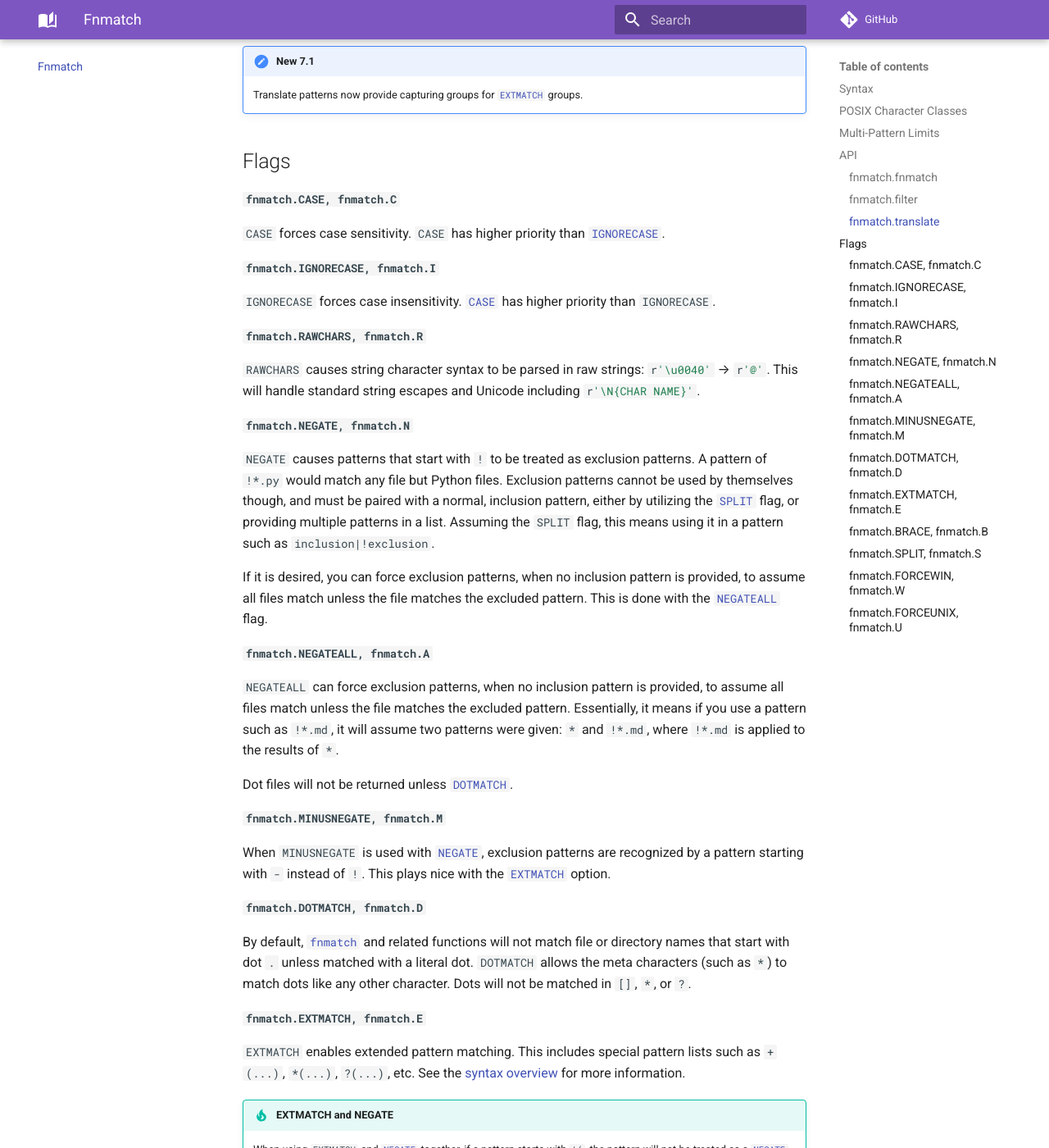
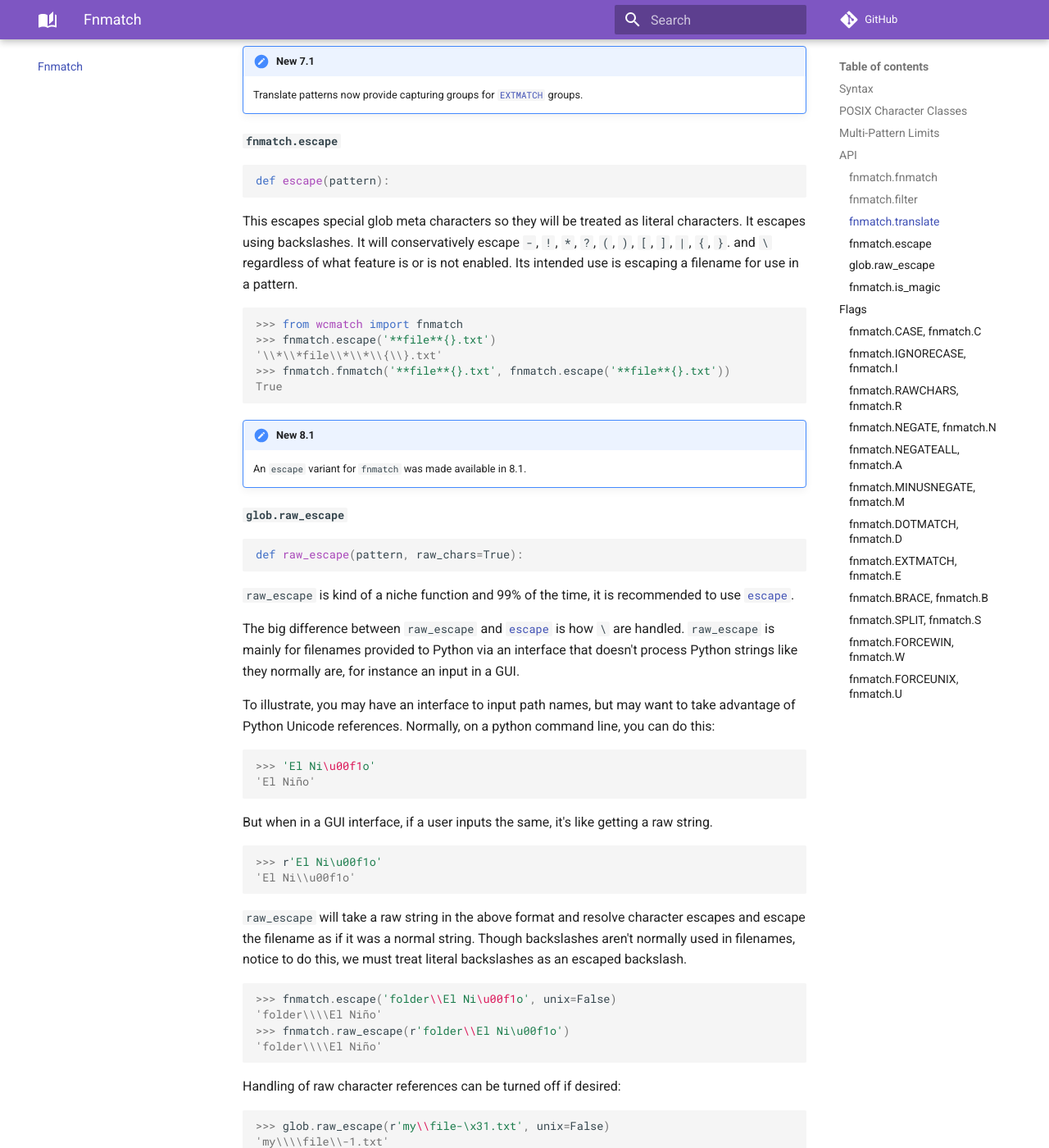
Before and after one commit to facelessuser/wcmatch, an MkDocs documentation site: the page built from docs/src/markdown/fnmatch.md, in a window 1280 px wide and 1400 px high, scrolled down 5212 px. Shown: the whole window at 82% size. Built offline with MkDocs 1.6.1 and Material for MkDocs 9.7.7, drawn with Linux system fonts in a browser that asks for light colours; comment, search, counter and statistics services are not loaded; some of the changed text lies outside the part shown.

Commit message:
Add function to check if a pattern is magic or not (#156)

````diff
--- a/docs/src/dictionary/en-custom.txt
+++ b/docs/src/dictionary/en-custom.txt
@@ -37,6 +37,7 @@
 deMorgan
 deduping
 deprecations
+dev
 falsy
 filename
 filenames
--- a/docs/src/markdown/fnmatch.md
+++ b/docs/src/markdown/fnmatch.md
@@ -165,6 +165,108 @@
 !!! new "New 7.1"
     Translate patterns now provide capturing groups for [`EXTMATCH`](#extmatch) groups.
 
+#### `fnmatch.escape` {: #escape}
+
+```py3
+def escape(pattern):
+```
+
+This escapes special glob meta characters so they will be treated as literal characters. It escapes using backslashes.
+It will conservatively escape `-`, `!`, `*`, `?`, `(`, `)`, `[`, `]`, `|`, `{`, `}`. and `\` regardless of what feature
+is or is not enabled. Its intended use is escaping a filename for use in a pattern.
+
+```pycon3
+>>> from wcmatch import fnmatch
+>>> fnmatch.escape('**file**{}.txt')
+'\\*\\*file\\*\\*\\{\\}.txt'
+>>> fnmatch.fnmatch('**file**{}.txt', fnmatch.escape('**file**{}.txt'))
+True
+```
+
+!!! new "New 8.1"
+    An `escape` variant for `fnmatch` was made available in 8.1.
+
+#### `glob.raw_escape` {: #raw_escape}
+
+```py3
+def raw_escape(pattern, raw_chars=True):
+```
+
+`raw_escape` is kind of a niche function and 99% of the time, it is recommended to use [`escape`](#escape).
+
+The big difference between `raw_escape` and [`escape`](#escape) is how `\` are handled. `raw_escape` is mainly for
+filenames provided to Python via an interface that doesn't process Python strings like they normally are, for instance
+an input in a GUI.
+
+To illustrate, you may have an interface to input path names, but may want to take advantage of Python Unicode
+references. Normally, on a python command line, you can do this:
+
+```pycon3
+>>> 'El Ni\u00f1o'
+'El Niño'
+```
+
+But when in a GUI interface, if a user inputs the same, it's like getting a raw string.
+
+```pycon3
+>>> r'El Ni\u00f1o'
+'El Ni\\u00f1o'
+```
+
+`raw_escape` will take a raw string in the above format and resolve character escapes and escape the filename as if it
+was a normal string.  Though backslashes aren't normally used in filenames, notice to do this, we must treat literal
+backslashes as an escaped backslash.
+
+```pycon3
+>>> fnmatch.escape('folder\\El Ni\u00f1o', unix=False)
+'folder\\\\El Niño'
+>>> fnmatch.raw_escape(r'folder\\El Ni\u00f1o')
+'folder\\\\El Niño'
+```
+
+Handling of raw character references can be turned off if desired:
+
+```pycon3
+>>> glob.raw_escape(r'my\\file-\x31.txt', unix=False)
+'my\\\\file\\-1.txt'
+>>> glob.raw_escape(r'my\\file-\x31.txt', unix=False, raw_chars=False)
+'my\\\\file\\-\\\\x31.txt'
+```
+
+Outside of the treatment of `\`, `raw_escape` will function just like [`escape`](#escape):
+
+!!! new "New 8.1"
+    A `raw_escape` variant for `fnmatch` was made available in 8.1.
+
+### `fnmatch.is_magic` {: #is_magic}
+
+```py3
+def is_magic(pattern, *, flags=0):
+    """Check if the pattern is likely to be magic."""
+```
+
+This checks a given `pattern` to see if it is "magic" or not. The check is based on the enabled features via `flags`.
+
+```pycon3
+>>> fnmatch.is_magic('test')
+False
+>>> fnmatch.is_magic('[test]ing?')
+True
+```
+
+The table below illustrates which symbols are searched for based on the given feature, the first row being the base
+symbols that are checked. In the case of [`NEGATE`](#negate), if [`MINUSNEGATE`](#minusnegate) is also enabled,
+[`MINUSNEGATE`](#minusnegate)'s symbols will be searched instead of [`NEGATE`](#negate)'s symbols.
+
+Features                      | Symbols
+----------------------------- | -------
+                              | `?*[]\`
+[`EXTMATCH`](#extmatch)       | `()`
+[`BRACE`](#brace)             | `{}`
+[`NEGATE`](#negate)           | `!`
+[`MINUSNEGATE`](#minusnegate) | `-`
+[`SPLIT`](#split)             | `|`
+
 ## Flags
 
 #### `fnmatch.CASE, fnmatch.C` {: #case}
--- a/docs/src/markdown/glob.md
+++ b/docs/src/markdown/glob.md
@@ -492,8 +492,8 @@
 ```
 
 This escapes special glob meta characters so they will be treated as literal characters. It escapes using backslashes.
-It will escape `-`, `!`, `*`, `?`, `(`, `)`, `[`, `]`, `|`, `^`, `{`, `}`. and `\`. Its intended use is escaping paths
-  or path parts for use in patterns.
+It will conservatively escape `-`, `!`, `*`, `?`, `(`, `)`, `[`, `]`, `|`, `{`, `}`. and `\` regardless of what feature
+is or is not enabled. Its intended use is escaping paths or path parts for use in patterns.
 
 ```pycon3
 >>> from wcmatch import glob
@@ -503,10 +503,9 @@
 True
 ```
 
-Raw strings can be used as well, but if you wish to use raw strings that represent a Python string (where `\` are
-actually denoted by `\\`), then you may wish to use [`raw_escape`](#raw_escape).
-
-`escape` can also handle Windows style with `/` or `\\` path separators:
+`escape` can also handle Windows style paths with `/` or `\` path separators. It is usually recommended to use `/` as
+Windows backslashes are only supported via a special escape, but `\` will be expanded to an escaped backslash
+(represented in a raw string as `#!py3 r'\\'` or a normal string as `#!py3 '\\\\'`).
 
 ```pycon3
 >>> from wmcatch import glob
@@ -520,10 +519,10 @@
 True
 ```
 
-On a Windows system, meta characters are not processed in drives/mounts except pattern expansion characters such `{`,
-`}`, and `|` when using [`BRACE`](#brace) and/or [`SPLIT`](#split). These pattern expansion happens in an earlier step
-and are handled a bit differently. These characters are the only ones that need to be escaped in Windows drives and will
-be properly escaped by `escape`.
+On a Windows system, meta characters are not processed in drives/UNC mounts except for pattern expansion characters.
+`{`, `}`, and `|`, when using [`BRACE`](#brace) and/or [`SPLIT`](#split), are the only meta characters that can affect
+drives/UNC mounts; therefore, they are the only characters that need to be escaped. `escape`, when it detects or is
+informed that it is processing a Windows path, will properly find and handle these drives/UNC mounts.
 
 ```pycon3
 >>> from wmcatch import glob
@@ -555,25 +554,38 @@
 def raw_escape(pattern, unix=None, raw_chars=True):
 ```
 
-This is like [`escape`](#escape) except it will escape paths provided as raw strings. Or more specifically, strings
-whose content is a representation of a Python string. Simply using Python raw strings does not mean you need to use
-`raw_escape` as `escape` can handle raw strings well enough:
+`raw_escape` is kind of a niche function and 99% of the time, it is recommended to use [`escape`](#escape).
+
+The big difference between `raw_escape` and [`escape`](#escape) is how `\` are handled. `raw_escape` is mainly for paths
+provided to Python via an interface that doesn't process Python strings like they normally are, for instance an input
+in a GUI.
+
+To illustrate, you may have an interface to input path names, but may want to take advantage of Python Unicode
+references. Normally, on a python command line, you can do this:
 
 ```pycon3
->>> glob.escape(r'my\file-[work].txt', unix=False)
-'my\\\\file\\-\\[work\\].txt'
+>>> 'folder\\El Ni\u00f1o'
+'folder\\El Niño'
 ```
 
-But if you are accepting an input from a source that is giving you a representation of a Python string (where `\` is
-represented by two `\`), then `raw_escape` is what you want:
+But when in a GUI interface, if a user inputs the same, it's like getting a raw string.
 
 ```pycon3
->>> glob.raw_escape(r'my\\file-[work].txt', unix=False)
-'my\\\\file\\-\\[work\\].txt'
+>>> r'folder\\El Ni\u00f1o'
+'folder\\\\El Ni\\u00f1o'
 ```
 
-By default `raw_escape` always translates Python character back references into actual characters, but if this is not
-needed, a new option called `raw_chars` (`True` by default) has been added so this behavior can be disabled:
+`raw_escape` will take a raw string in the above format and resolve character escapes and escape the path as if it was
+a normal string.  Notice to do this, we must treat literal Windows' path backslashes as an escaped backslash.
+
+```pycon3
+>>> glob.escape('folder\\El Ni\u00f1o', unix=False)
+'folder\\\\El Niño'
+>>> glob.raw_escape(r'folder\\El Ni\u00f1o')
+'folder\\\\El Niño'
+```
+
+Handling of raw character references can be turned off if desired:
 
 ```pycon3
 >>> glob.raw_escape(r'my\\file-\x31.txt', unix=False)
@@ -582,19 +594,7 @@
 'my\\\\file\\-\\\\x31.txt'
 ```
 
-It also handles Windows style paths with `/` or `\\` path separators:
-
-```pycon3
->>> from wcmatch import glob
->>> glob.raw_escape(r'some\\path?\\\x2a\x2afile\x2a\x2a{}.txt', unix=False)
-'some\\\\path\\?\\\\\\*\\*file\\*\\*\\{\\}.txt'
->>> glob.globmatch('some\\path?\\**file**{}.txt', glob.raw_escape(r'some\\path?\\\x2a\x2afile\x2a\x2a{}.txt', unix=False), flags=glob.RAWCHARS | glob.FORCEWIN)
-True
->>> glob.raw_escape(r'some/path?/\x2a\x2afile\x2a\x2a{}.txt', unix=False)
-'some/path\\?/\\*\\*file\\*\\*\\{\\}.txt'
->>> glob.globmatch('some\\path?\\**file**{}.txt', glob.raw_escape(r'some/path?/\x2a\x2afile\x2a\x2a{}.txt', unix=False), flags=glob.RAWCHARS | glob.FORCEWIN)
-True
-```
+Outside of the treatment of `\`, `raw_escape` will function just like [`escape`](#escape):
 
 `raw_escape` will detect the system it is running on and pick Windows escape logic or Linux/Unix logic. Since
 [`globmatch`](#globmatch) allows you to match Unix style paths on a Windows system, and vice versa, you can force
@@ -615,6 +615,58 @@
     drives manually in their match patterns as well.
 
     `raw_chars` option was added.
+
+### `glob.is_magic` {: #is_magic}
+
+```py3
+def is_magic(pattern, *, flags=0):
+    """Check if the pattern is likely to be magic."""
+```
+
+This checks a given `pattern` to see if "magic" symbols are present or not. The check is based on the enabled features
+via `flags`.
+
+```pycon3
+>>> glob.is_magic('test')
+False
+>>> glob.is_magic('[test]ing?')
+True
+```
+
+Wildcard Match treats `\` as special/magic as it is used to escape characters. In general, even though Wildcard Match
+will treat an escaped backslash as a directory separator on Windows, it is recommend to use `/` for directory
+separators. If you just want to check a Windows path for magic characters, you can covert separators to `/`. And if you
+are on Linux/Unix and for some reason chose to use `\` in your file name, it will also be considered magic.
+
+When `is_magic` is called, the system it is called on is detected automatically and/or inferred from flags such as
+[`FORCEUNIX`](#forceunix) or [`FORCEWIN`](#forcewin). If the pattern is checked against a Windows system, UNC server/mount
+names will be detected and treated differently. Wildcard Match cannot detect and glob all possible connected server
+names, so they are treated differently and cannot contain magic except in three cases:
+
+1. The drive is using backslashes as backslashes are treated as magic.
+2. [`BRACE`](#brace) is enabled and either `{` or `}` are found in the drive name.
+3. [`SPLIT`](#split) is enabled and `|` is found in the drive name.
+
+```pycon3
+>>> glob.is_magic('//?/UNC/server/mount{}/', flags=glob.FORCEWIN)
+False
+>>> glob.is_magic('//?/UNC/server/mount{}/', flags=glob.FORCEWIN | glob.BRACE)
+True
+```
+
+The table below illustrates which symbols are searched for based on the given feature, the first row being the base
+symbols that are checked. In the case of [`NEGATE`](#negate), if [`MINUSNEGATE`](#minusnegate) is also enabled,
+[`MINUSNEGATE`](#minusnegate)'s symbols will be searched instead of [`NEGATE`](#negate)'s symbols.
+
+Features                      | Symbols
+----------------------------- | -------
+                              | `?*[]\`
+[`EXTMATCH`](#extmatch)       | `()`
+[`BRACE`](#brace)             | `{}`
+[`NEGATE`](#negate)           | `!`
+[`MINUSNEGATE`](#minusnegate) | `-`
+[`SPLIT`](#split)             | `|`
+[`GLOBTILDE`](#globtilde)     | `~`
 
 ## Flags
 
````
Also changed, not shown: docs/src/markdown/about/changelog.md (+4 -1 lines), 7 other files.
